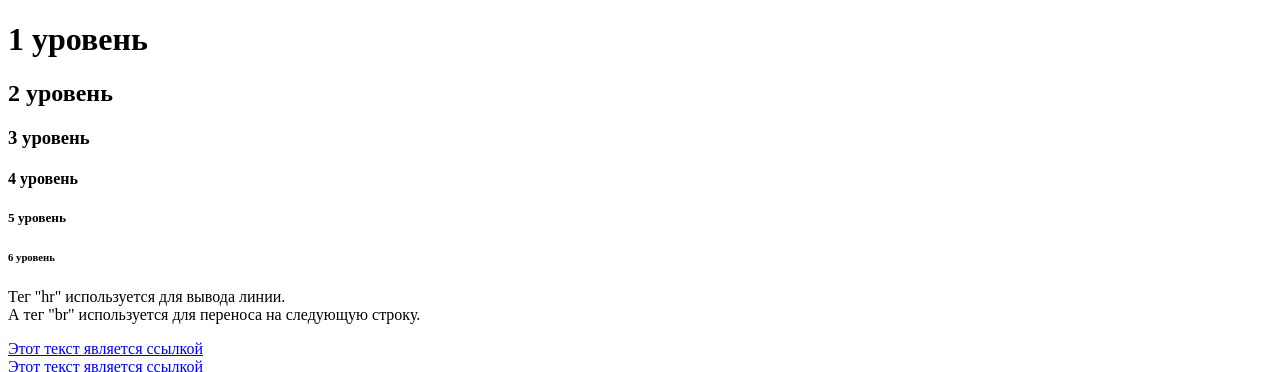
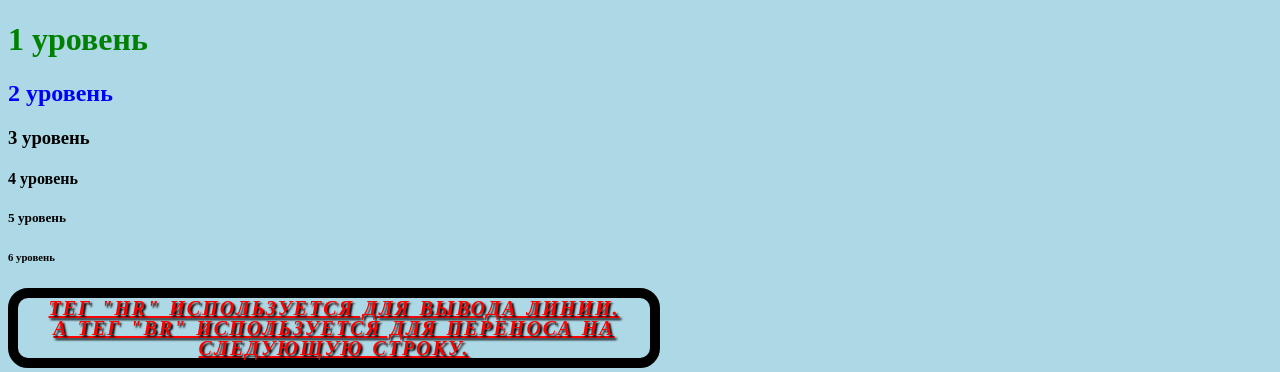
Before and after one commit to Armen2210/PythonProject8_OB01, a plain HTML site: page VD01.html in a window 1280 px wide. Shown: the top 372 px of the page. Drawn offline with Linux system fonts and the light colour scheme.

Commit message:
add new file style.css

```diff
--- a/VD01.html
+++ b/VD01.html
@@ -6,15 +6,16 @@
           content="width=device-width, user-scalable=no, initial-scale=1.0, maximum-scale=1.0, minimum-scale=1.0">
     <meta http-equiv="X-UA-Compatible" content="ie=edge">
     <title>Document</title>
+    <link rel="stylesheet" href="style.css">
 </head>
 <body>
-<h1>1 уровень</h1>
-<h2>2 уровень</h2>
+<h1 class="test">1 уровень</h1>
+<h2 class="test1">2 уровень</h2>
 <h3>3 уровень</h3>
 <h4>4 уровень</h4>
 <h5>5 уровень</h5>
 <h6>6 уровень</h6>
-<p>Тег "hr" используется для вывода линии.<br> А тег "br" используется для переноса на следующую строку.</p>
+<p id="test">Тег "hr" используется для вывода линии.<br> А тег "br" используется для переноса на следующую строку.</p>
 
 <a href="https://zerocoder.ru"> Этот текст является ссылкой<br></a>
 
--- /dev/null
+++ b/style.css
@@ -0,0 +1,32 @@
+body {
+    background-color: lightblue;
+}
+
+#test {
+    color: red;
+    font-size: 20px;
+    font-weight: bold;
+    font-style: italic;
+    text-decoration: underline;
+    text-align: center;
+    text-transform: uppercase;
+    letter-spacing: 2px;
+    word-spacing: 2px;
+    line-height: 20px;
+    text-shadow: 2px 2px 2px #000000;
+    text-overflow: ellipsis;
+    text-overflow: clip;
+    width: 50%;
+    border-color: black;
+    border-style: solid;
+    border-width: 10px;
+    border-radius: 20px;
+}
+
+.test {
+    color: green;
+}
+
+.test1 {
+    color: blue;
+}
```
